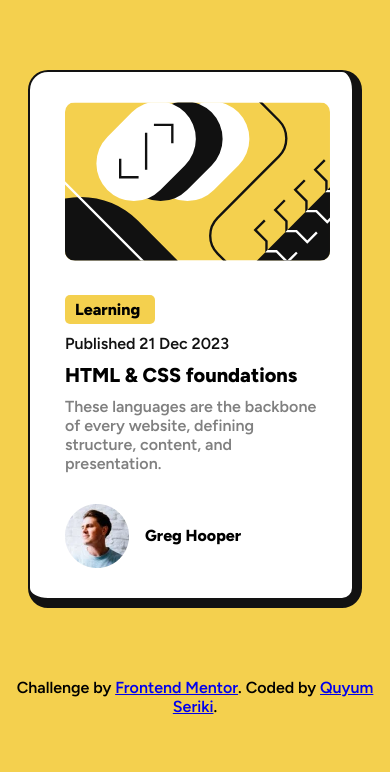
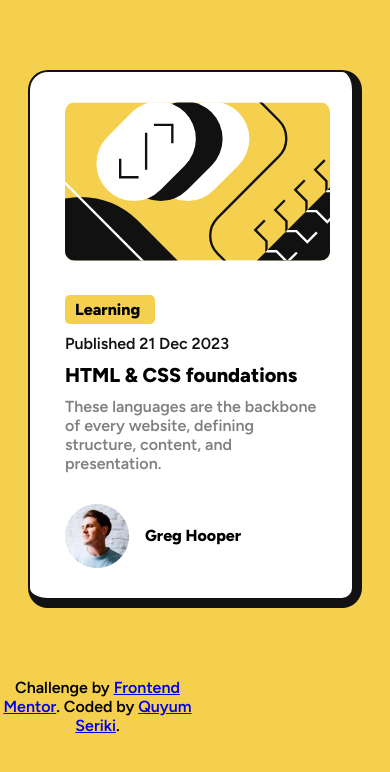
Before and after one commit to Quyum-Seriki/Blog-preview-card, a plain HTML site: page index.html in a window 390 px wide. Drawn offline with Linux system fonts and the light colour scheme.

Commit message:
my work commit

```diff
--- a/style.css
+++ b/style.css
@@ -68,6 +68,9 @@ text-align: center;
         margin-left: 1em;
         width: 50%;
 }
+section~p{
+    width: 50%;
+}
 }
 @media (min-width: 458px) and (max-width: 768px){
     section{
```
